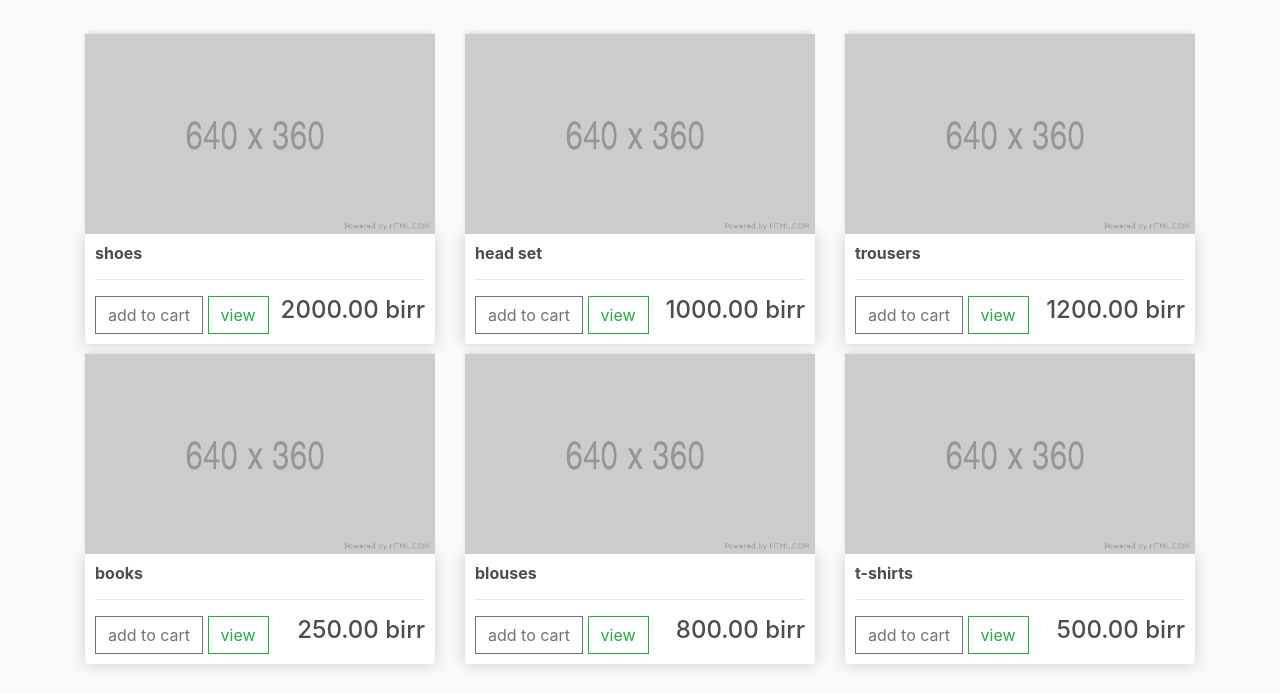
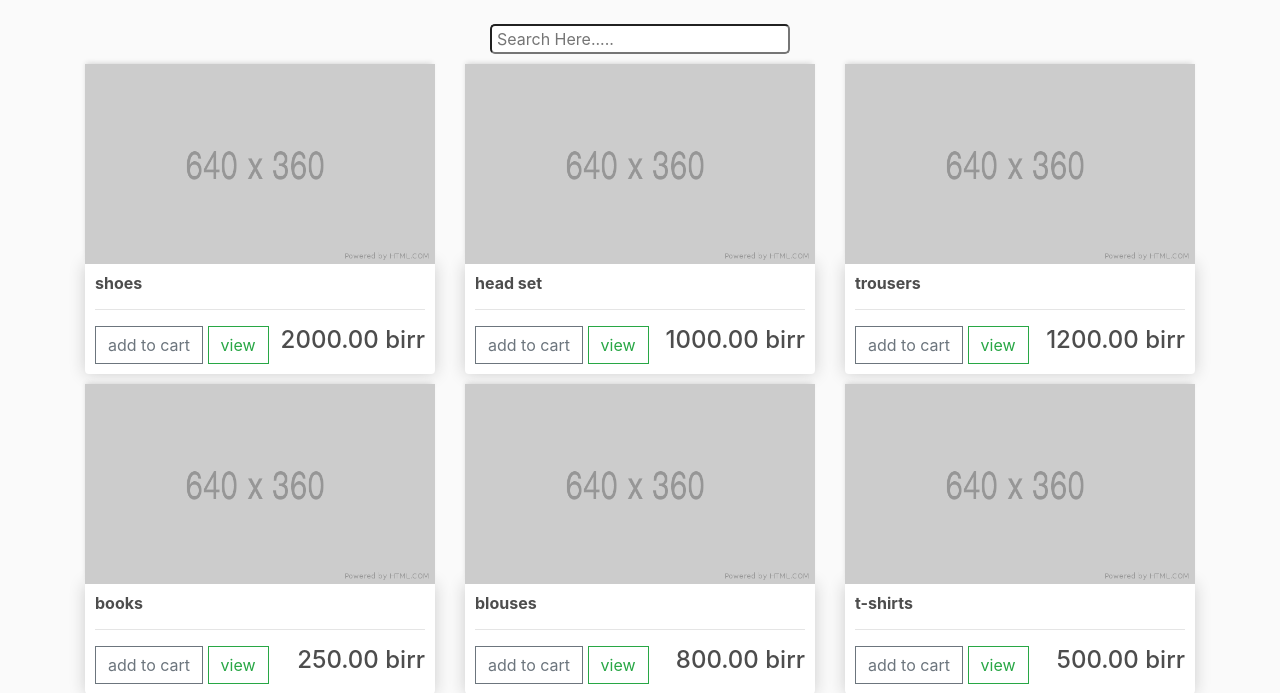
Before and after one commit to dawittamene/ecommerce_new, a Django app: page / in a window 1280 px wide. Shown: the part 57-750 px from the top of the page. Run offline with Django 4.2, Linux system fonts and the light colour scheme; data comes from the database, SQL or seed files in the repository; some libraries are stand-ins or nearby versions.

Commit message:
fix search bar

```diff
--- a/ecommerce/store/templates/store/store.html
+++ b/ecommerce/store/templates/store/store.html
@@ -13,7 +13,8 @@
 </head>
 <body>
     {% block content %}
-
+    <center><input type="text" name="" id="search-btn" placeholder="Search Here....." style="width: 300px; height: 30px;
+        border-radius: 5px; padding: 5px;"></center>
 
     <div class="row">
         {% for product in products %}
```
